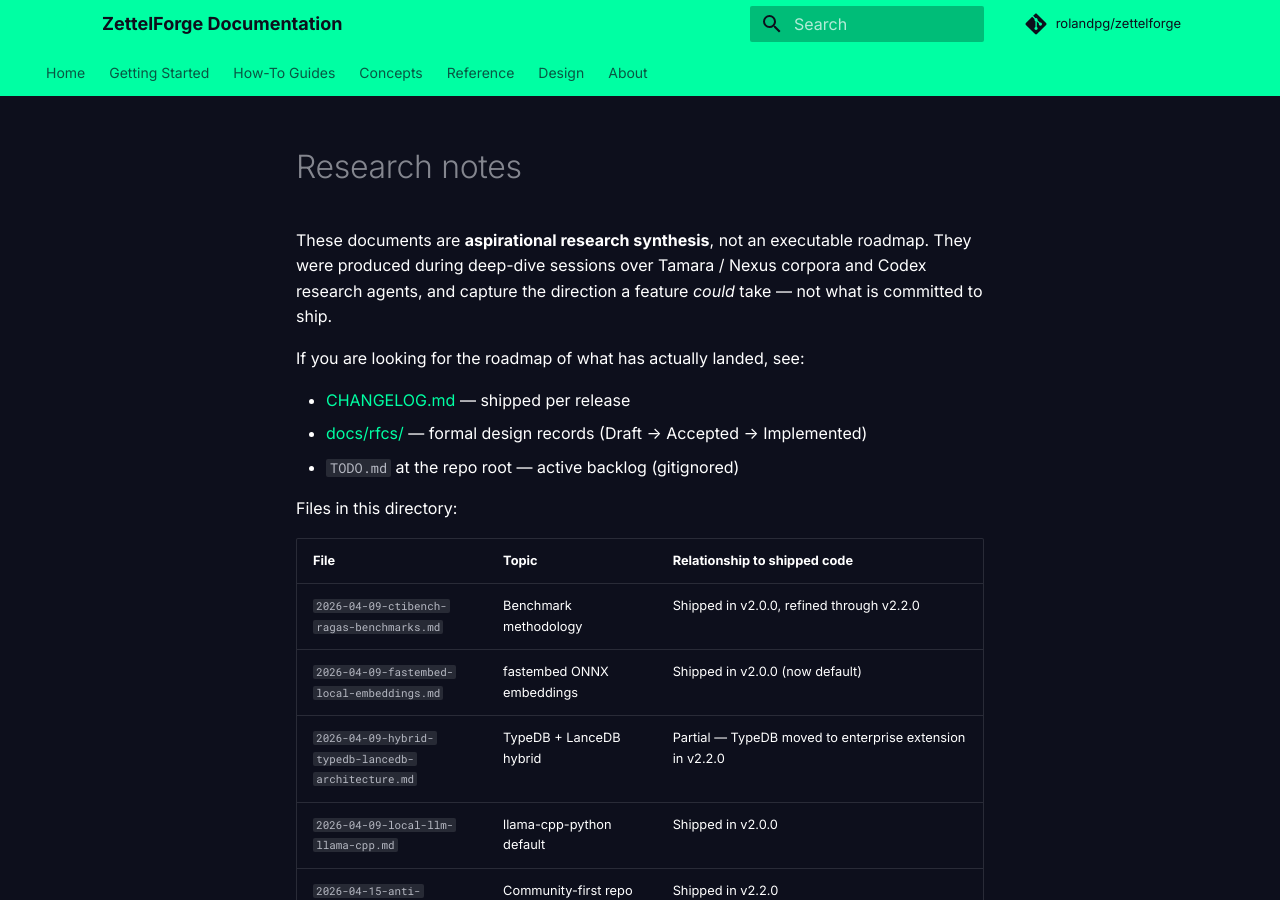
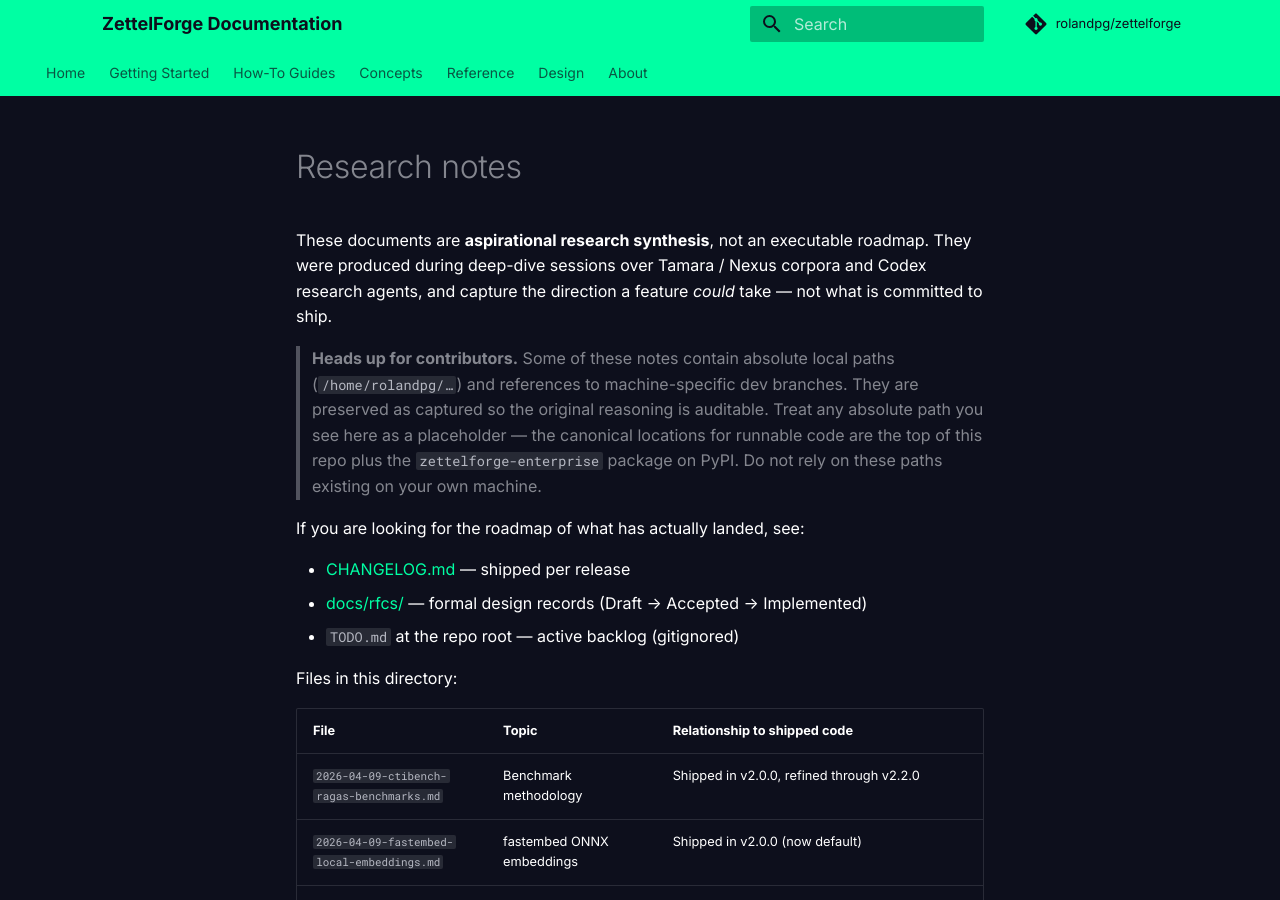
Before and after one commit to rolandpg/zettelforge, an MkDocs documentation site: the page built from docs/superpowers/research/README.md, in a window 1280 px wide and 900 px high. Built offline with MkDocs 1.6.1 and Material for MkDocs 9.7.7, drawn with Linux system fonts in a browser that asks for light colours; comment, search, counter and statistics services are not loaded.

Commit message:
docs: correct fastembed model id and caveat local paths in research
Addresses Copilot review notes on PR #55.

- docs/how-to/troubleshoot.md: pre-download snippet now uses
  `nomic-ai/nomic-embed-text-v1.5-Q` (the full HF identifier that
  fastembed actually accepts). The short form returned
  `ValueError: Model ... is not supported`.
- docs/reference/configuration.md: `embedding.model` default reflects
  the full identifier matching `DEFAULT_EMBEDDING_MODEL` in
  `src/zettelforge/vector_memory.py`, with explicit guidance on
  fastembed vs Ollama naming.
- docs/superpowers/research/README.md: heads-up that the research
  notes contain absolute local paths (retained for provenance) and
  should not be relied on as contributor instructions.

Co-Authored-By: Claude Opus 4.7 (1M context) <noreply@anthropic.com>

```diff
--- a/docs/superpowers/research/README.md
+++ b/docs/superpowers/research/README.md
@@ -4,6 +4,14 @@ These documents are **aspirational research synthesis**, not an executable
 roadmap. They were produced during deep-dive sessions over Tamara / Nexus
 corpora and Codex research agents, and capture the direction a feature
 *could* take — not what is committed to ship.
+
+> **Heads up for contributors.** Some of these notes contain absolute local
+> paths (`/home/rolandpg/…`) and references to machine-specific dev
+> branches. They are preserved as captured so the original reasoning is
+> auditable. Treat any absolute path you see here as a placeholder — the
+> canonical locations for runnable code are the top of this repo plus the
+> `zettelforge-enterprise` package on PyPI. Do not rely on these paths
+> existing on your own machine.
 
 If you are looking for the roadmap of what has actually landed, see:
 
```
Also changed, not shown: docs/how-to/troubleshoot.md (+3 -1 lines), docs/reference/configuration.md (+2 -2 lines).
